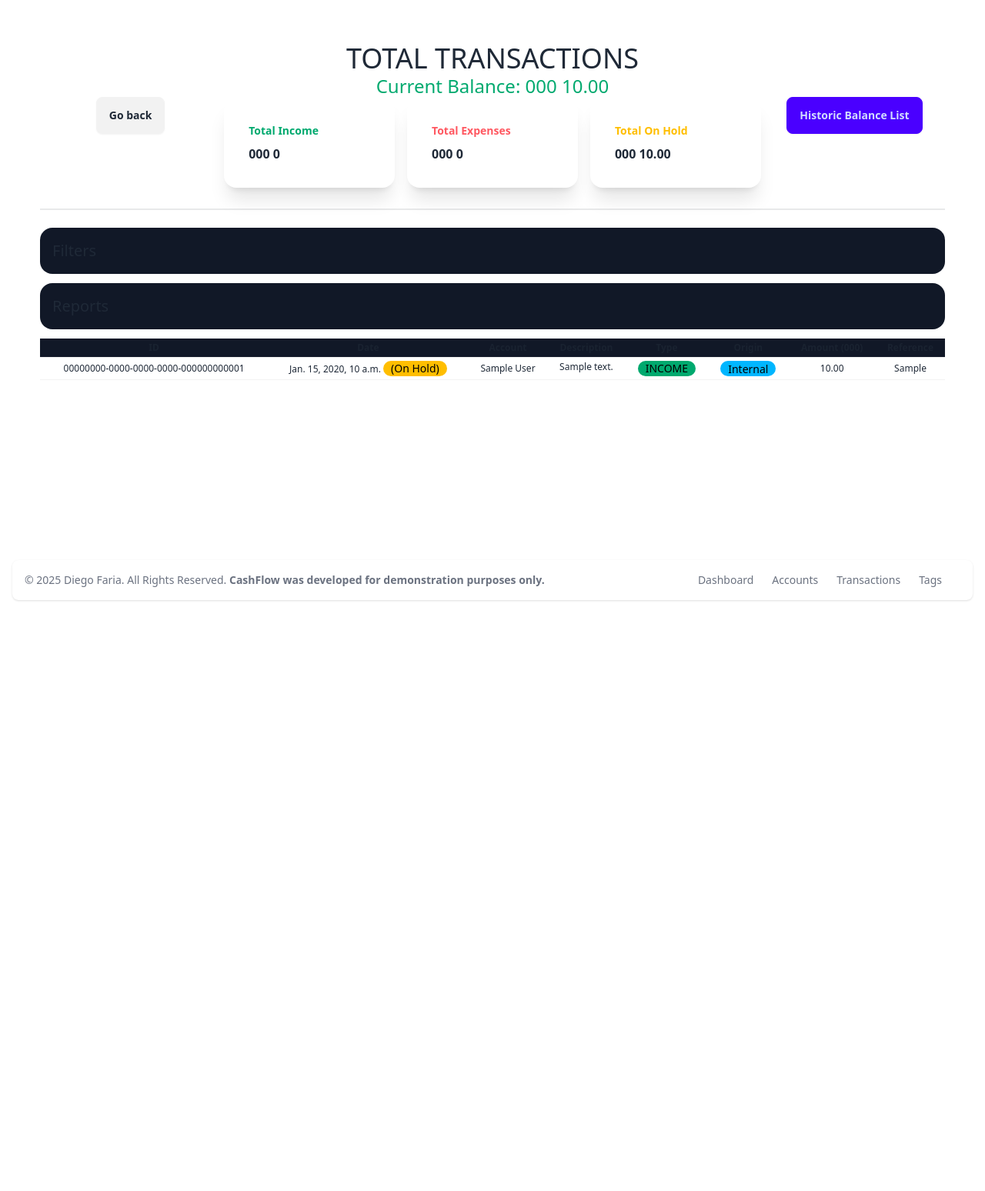
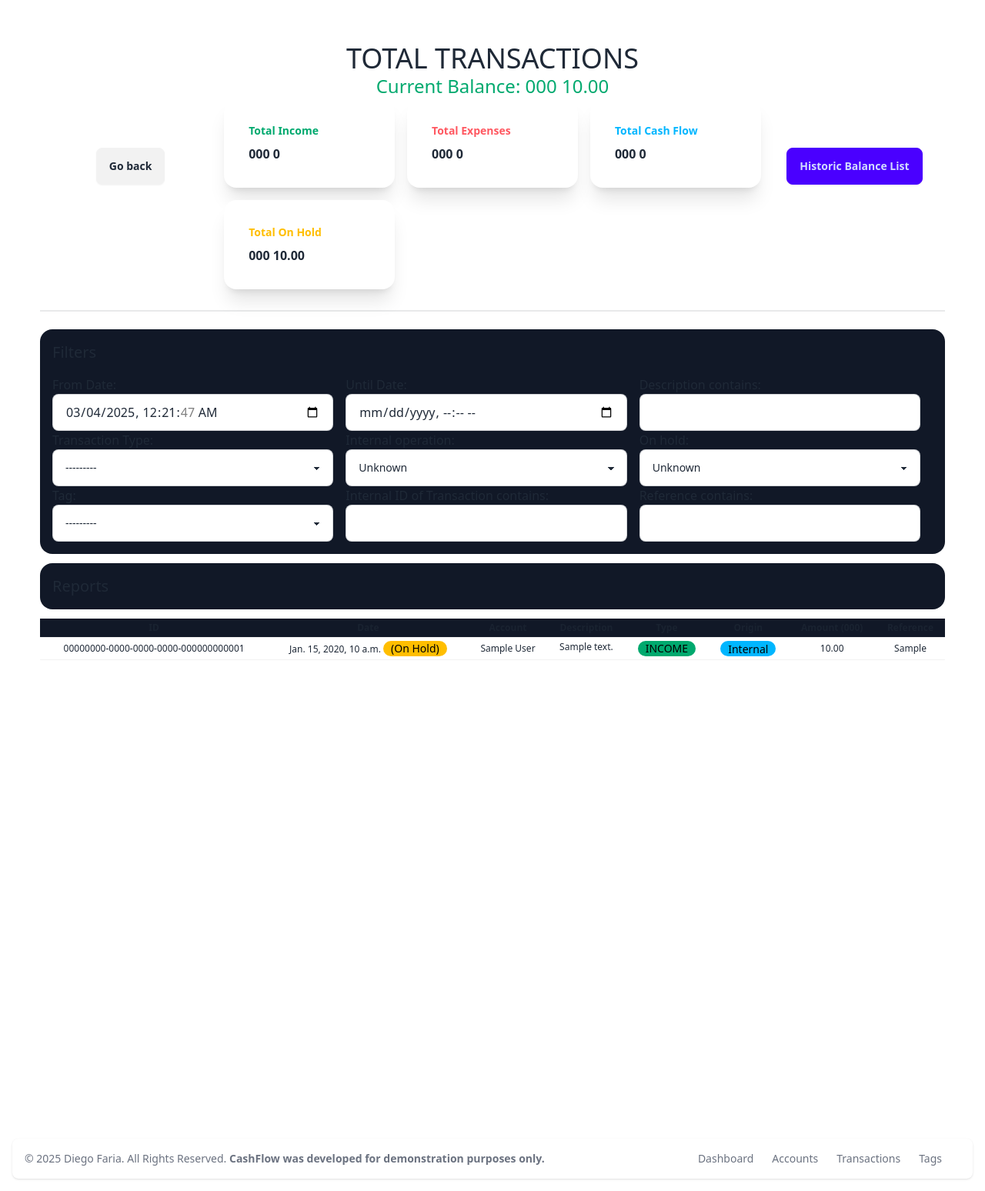
Before and after one commit to DiegoEfu/cash-flow, a Django app: page /transactions/general/ in a window 1280 px wide. Shown: the part 88-1636 px from the top of the page at 77% size. Before the commit the page ends 869 px from the top, so only its background shows below. Run offline with Django 4.2, Linux system fonts and the light colour scheme; a user stored in the database is signed in; tables that the repository leaves empty hold one stand-in row (values such as "Sample post"); some libraries are stand-ins or nearby versions.

Commit message:
add scrollable tables and cashflow

```diff
--- a/core/filters.py
+++ b/core/filters.py
@@ -15,10 +15,11 @@ class TransactionFilter(django_filters.FilterSet):
     date_until = django_filters.DateTimeFilter(field_name='date', lookup_expr='lte')
     id__icontains = django_filters.CharFilter('id', lookup_expr='icontains')
     description__icontains = django_filters.CharFilter('description', lookup_expr='icontains')
+    reference__icontains = django_filters.CharFilter('reference', lookup_expr='icontains')
 
     class Meta:
         model = Transaction
-        fields = ('transaction_type', 'hold', 'internal', 'tag')
+        fields = ('transaction_type', 'hold', 'internal', 'tag', 'reference')
 
 class TagFilter(django_filters.FilterSet):
     name__icontains = django_filters.CharFilter('name', lookup_expr='icontains')
--- a/core/templates/partials/transactions/transactions_general.html
+++ b/core/templates/partials/transactions/transactions_general.html
@@ -11,20 +11,26 @@
         <div class="p-1 col-span-3">
             <h1 class="text-center text-4xl xl:text-4xl">TOTAL TRANSACTIONS </h1>
             <h3 id="balance" class="text-center text-success text-2xl xl:text-2xl">Current Balance: {{main_currency}} {{current_balance}}</h3>
-            <div class="grid xl:grid-cols-3 xs:grid-cols-1 gap-4">
-                <div class="card bg-base-100 shadow-xl">
+            <div class="w-full mx-auto grid xl:grid-cols-3 xs:grid-cols-1 gap-4">
+                <div class="card w-full bg-base-100 shadow-xl">
                     <div class="card-body">
                         <h2 class="card-title text-success text-sm">Total Income <br></h2>
                         <p class="text-base font-bold totals" id="total_in" hx-swap-oob="true">{{main_currency}} {{total_in}}</p>
                     </div>
                 </div>
-                <div class="card bg-base-100 shadow-xl">
+                <div class="card w-full bg-base-100 shadow-xl">
                     <div class="card-body">
                         <h2 class="card-title text-error text-sm">Total Expenses <br> </h2>
                         <p class="text-base font-bold totals" id="total_out" hx-swap-oob="true">{{main_currency}} {{total_out}}</p>
                     </div>
                 </div>
-                <div class="card bg-base-100 shadow-xl">
+                <div class="card w-full bg-base-100 shadow-xl">
+                    <div class="card-body">
+                        <h2 class="card-title text-info text-sm">Total Cash Flow <br></h2>
+                        <p class="text-base font-bold totals" id="total_cash_flow" hx-swap-oob="true">{{main_currency}} {{total_cash_flow}}</p>
+                    </div>
+                </div>
+                <div class="card w-full bg-base-100 shadow-xl">
                     <div class="card-body">
                         <h2 class="card-title text-warning text-sm">Total On Hold <br></h2>
                         <p class="text-base font-bold totals" id="total_hold" hx-swap-oob="true">{{main_currency}} {{total_hold}}</p>
@@ -40,7 +46,7 @@
     <div class="divider"></div>
 
     <div class="collapse bg-gray-900 mb-3">
-      <input type="checkbox" />
+      <input type="checkbox" checked />
       <div class="collapse-title text-xl font-medium">Filters</div>
         <div class="collapse-content">
           <form hx-get="{% url 'general_transactions_list' %}" hx-select="#items, .totals" hx-target="#items" hx-swap="outerHTML" hx-indicator="#loading-bars" hx-trigger="submit, change, keyup delay:1s">
@@ -85,6 +91,11 @@
                 {% render_field filter.form.id__icontains class="input input-bordered w-full" %}
               </div>
 
+              <div class="me-4">
+                <label for="id_reference__icontains">Reference contains:</label> <br>
+                {% render_field filter.form.reference__icontains class="input input-bordered w-full" %}
+              </div>
+
               <input type="submit" hidden>
             </div>
           </form>
@@ -98,8 +109,9 @@
     </div>
 
     <div class="table-wrapper">
+        <div style="height: calc(100vh - 12rem); overflow-y: scroll;">
           <table class="table table-xs w-full text-center" >
-            <thead>
+            <thead class="sticky top-0 z-10" style="background-color: #1A202C;">
               <tr class="bg-gray-900">
                 <th>ID</th>
                 <th>Date</th>
@@ -126,23 +138,24 @@
                   <span class="badge badge-warning tooltip tooltip-bottom" data-tip="External Operation - Accountable">External</span>
                   {% endif %}
                 </td>
-                    <td>
+                <td class="xs:w-auto sm:w-auto md:w-auto">
                   <span class="tooltip" data-tip="{{transaction.transaction.from_account.currency.code|default:main_currency}} {{transaction.transaction.amount}}">
                     {% if transaction.transaction.transaction_type == '-' %}-{%endif%}{{transaction.mc_amount}}
                   </span>
                 </td>
-                    <td>{{transaction.transaction.reference|default:'-'}}</td>
+                <td class="xs:w-auto sm:w-auto md:w-auto">{{transaction.transaction.reference|default:'-'}}</td>
               </tr>
               {% empty %}
               <tr class="table-primary">
-                    <td colspan="7" class="text-center">No transactions found.</td>
+                  <td colspan="8" class="text-center">No transactions found.</td>
               </tr>
               {% endfor %}
               {% if page_obj.has_next %}
-                <tr hx-indicator="#loading-bars" hx-trigger="revealed" hx-target="this" hx-swap="outerHTML" hx-select="#items > tr" hx-get="{% url 'general_transactions_list' %}?page={{page_obj.next_page_number }}" hx-include=".input, .select"></tr>
+              <tr hx-indicator="#loading-bars" hx-trigger="intersect once" hx-target="this" hx-swap="outerHTML" hx-select="#items > tr" hx-get="{% url 'general_transactions_list' %}?page={{page_obj.next_page_number }}" hx-include=".input, .select"></tr>
               {% endif %}
             </tbody>
           </table>
+        </div>
     </div>
 
     <div id="loading-bars" class="htmx-indicator indicator-style">
--- a/core/views.py
+++ b/core/views.py
@@ -730,6 +730,7 @@ class GeneralTransactionListView(GeneralListView):
         context['total_in'] = round(convert_all([{'total': transaction['total'], 'currency': transaction['from_account__currency']} for transaction in transactions.filter(transaction_type='+', hold=False)], main_currency.pk, exchange_rates), 2)
         context['total_out'] = round(convert_all([{'total': transaction['total'], 'currency': transaction['from_account__currency']} for transaction in transactions.filter(transaction_type='-', hold=False)], main_currency.pk, exchange_rates), 2)
         context['total_hold'] = round(convert_all([{'total': transaction['total'], 'currency': transaction['from_account__currency']} for transaction in transactions.filter(hold=True)], main_currency.pk, exchange_rates), 2)
+        context['total_cash_flow'] = context['total_in'] - context['total_out']
 
         context['main_currency']  = main_currency.code
         return context
```
Also changed, not shown: core/templates/partials/accounts/historic-balance.html (+6 -2 lines), core/templates/partials/transactions/transactions.html (+5 -5 lines). Lines whose indentation alone changed are shown as unchanged.
